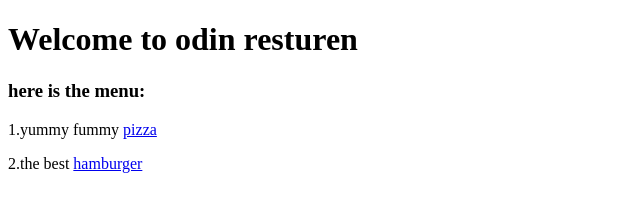
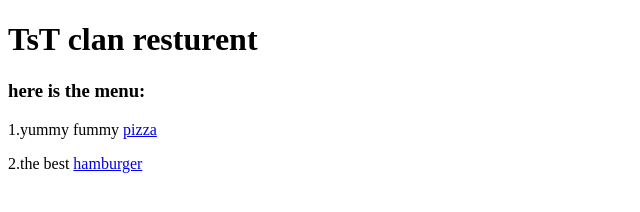
Before and after one commit to kanek12/odin-recipes, a plain HTML site: page index.html in a window 1280 px wide. Shown: the whole page, without its empty margins (0-640 px from the left). Drawn offline with Linux system fonts and the light colour scheme.

Commit message:
i changed the name

```diff
--- a/index.html
+++ b/index.html
@@ -4,10 +4,10 @@
     <meta charset="UTF-8">
     <meta http-equiv="X-UA-Compatible" content="IE=edge">
     <meta name="viewport" content="width=device-width, initial-scale=1.0">
-    <title>Document</title>
+    <title>TsT clan resturent</title>
 </head>
 <body>
-    <h1>Welcome to odin resturen</h1>
+    <h1>TsT clan resturent</h1>
     <h3>here is the menu:</h3>
 
 
```
